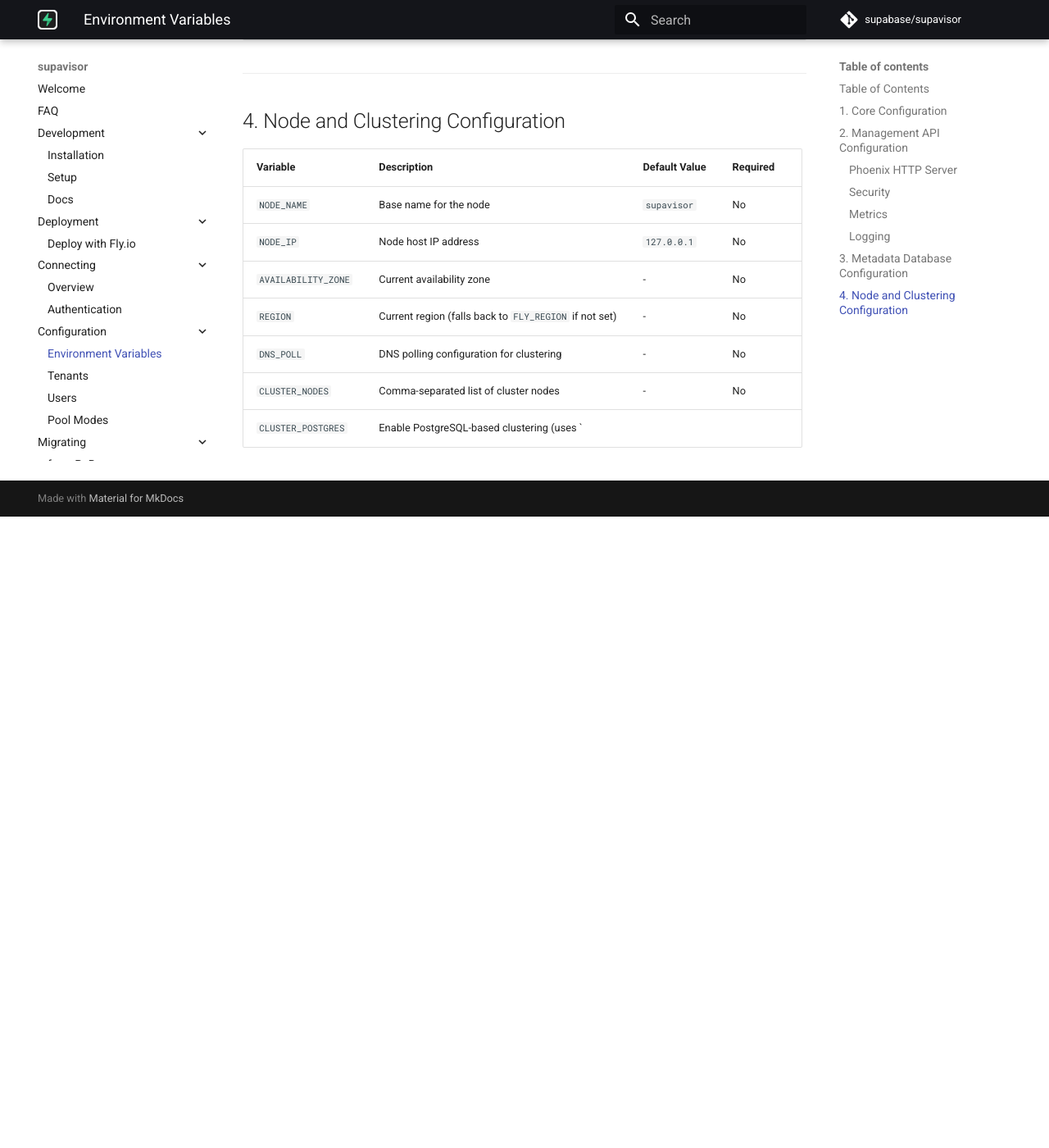
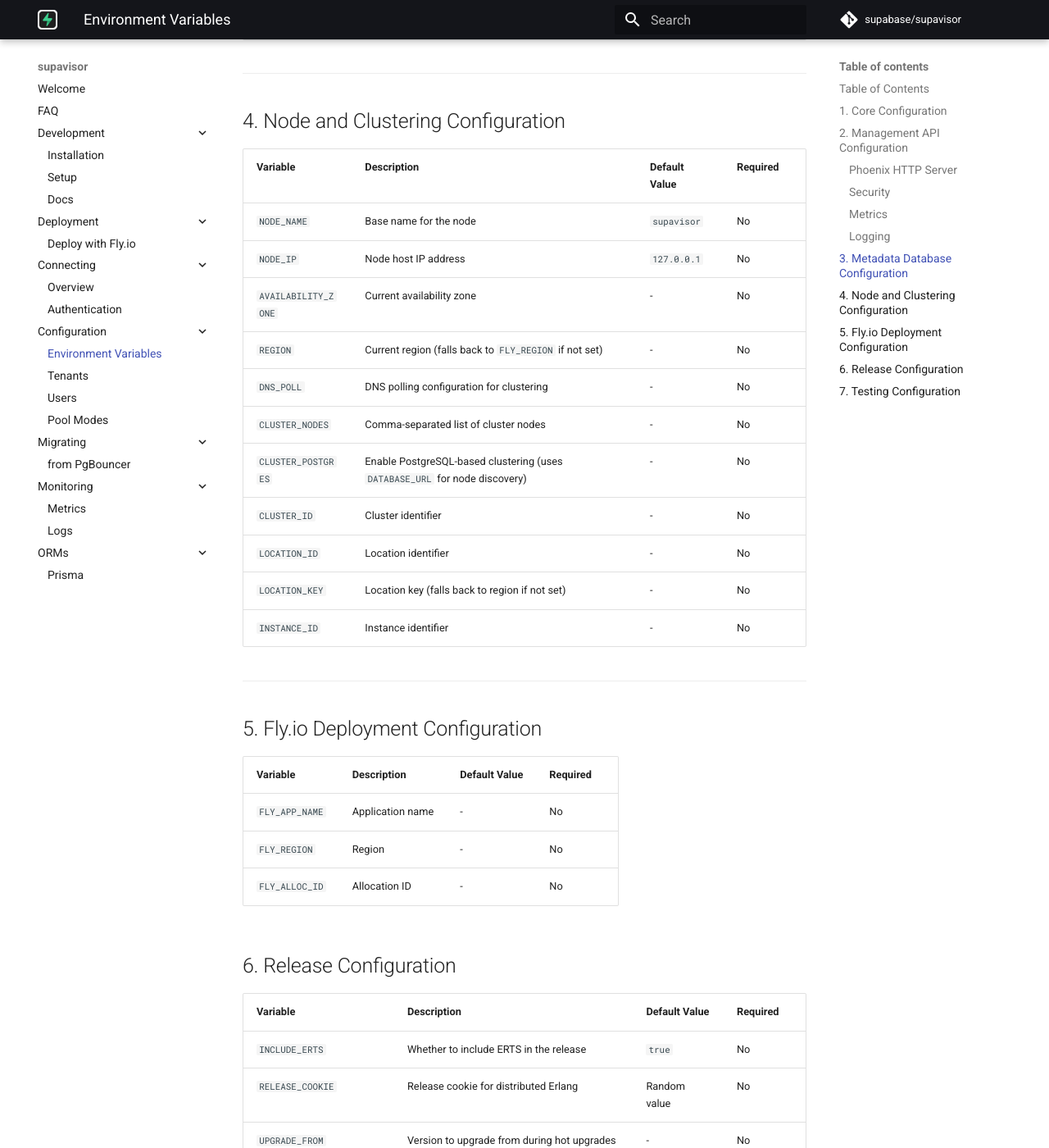
Before and after one commit to supabase/supavisor, an MkDocs documentation site: the page built from docs/configuration/env.md, in a window 1280 px wide and 1400 px high, scrolled down 3455 px. Shown: the whole window at 82% size. Built offline with MkDocs 1.6.1 and Material for MkDocs 9.7.7, drawn with Linux system fonts in a browser that asks for light colours; comment, search, counter and statistics services are not loaded; before the commit the page ends 4085 px from its top, so only the background shows below that; some of the changed text lies outside the part shown.

Commit message:
expand environment variable

```diff
--- a/docs/configuration/env.md
+++ b/docs/configuration/env.md
@@ -100,4 +100,34 @@ This document provides a categorized list of all environment variables used in S
 | `REGION`            | Current region (falls back to `FLY_REGION` if not set)                      | -             | No       |
 | `DNS_POLL`          | DNS polling configuration for clustering                                    | -             | No       |
 | `CLUSTER_NODES`     | Comma-separated list of cluster nodes                                       | -             | No       |
-| `CLUSTER_POSTGRES`  | Enable PostgreSQL-based clustering (uses `
+| `CLUSTER_POSTGRES`  | Enable PostgreSQL-based clustering (uses `DATABASE_URL` for node discovery) | -             | No       |
+| `CLUSTER_ID`        | Cluster identifier                                                          | -             | No       |
+| `LOCATION_ID`       | Location identifier                                                         | -             | No       |
+| `LOCATION_KEY`      | Location key (falls back to region if not set)                              | -             | No       |
+| `INSTANCE_ID`       | Instance identifier                                                         | -             | No       |
+
+---
+
+## 5. Fly.io Deployment Configuration
+
+| Variable       | Description      | Default Value | Required |
+| -------------- | ---------------- | ------------- | -------- |
+| `FLY_APP_NAME` | Application name | -             | No       |
+| `FLY_REGION`   | Region           | -             | No       |
+| `FLY_ALLOC_ID` | Allocation ID    | -             | No       |
+
+## 6. Release Configuration
+
+| Variable                    | Description                                         | Default Value | Required |
+| --------------------------- | --------------------------------------------------- | ------------- | -------- |
+| `INCLUDE_ERTS`              | Whether to include ERTS in the release              | `true`        | No       |
+| `RELEASE_COOKIE`            | Release cookie for distributed Erlang               | Random value  | No       |
+| `UPGRADE_FROM`              | Version to upgrade from during hot upgrades         | -             | No       |
+| `DEBUG_LOAD_RUNTIME_CONFIG` | Load runtime config from config/runtime.exs if true | -             | No       |
+| `RELEASE_ROOT`              | Root directory of the release                       | -             | No       |
+
+## 7. Testing Configuration
+
+| Variable    | Description                  | Default Value | Required |
+| ----------- | ---------------------------- | ------------- | -------- |
+| `TEST_LOGS` | Controls test logging output | `all`         | No       |
```
